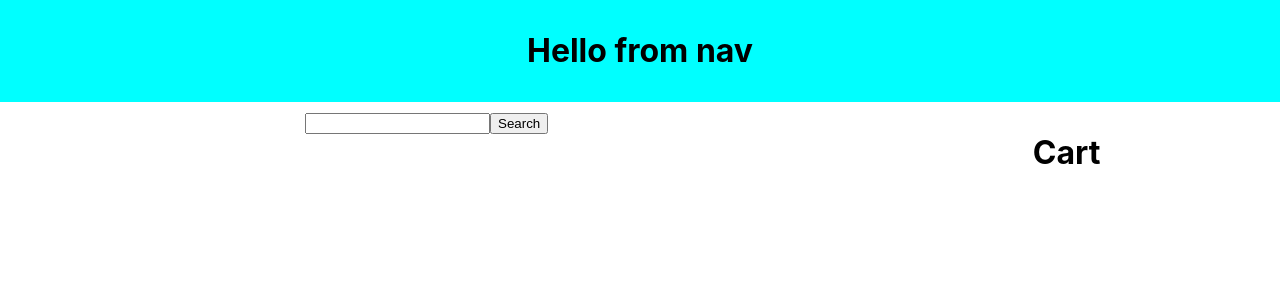
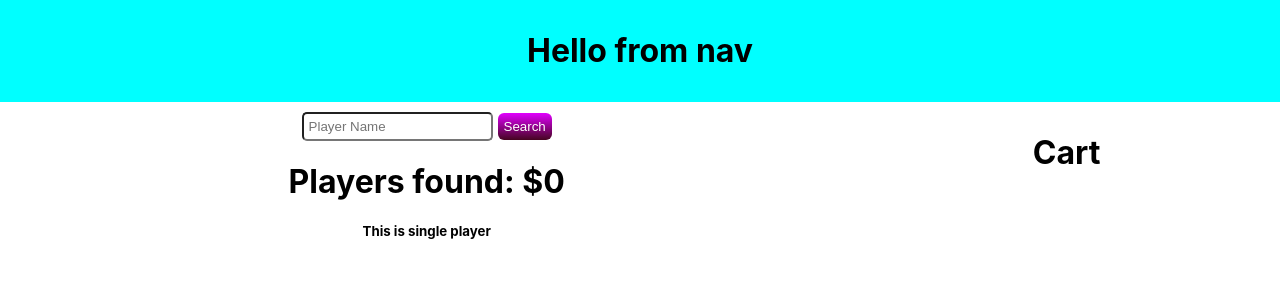
Before and after one commit to Mohiuddin10/sports-db, a React (Create React App) app: page / in a window 1280 px wide. Shown: the top 300 px of the page. Built offline with nearby package versions, Linux system fonts and the light colour scheme; no server answers.

Commit message:
working on singleplayers

```diff
--- a/src/components/Home/Home.css
+++ b/src/components/Home/Home.css
@@ -3,3 +3,15 @@
     grid-template-columns: 2fr 1fr;
     margin-top: 10px;
 }
+.search-inp {
+    padding: 5px;
+    border-radius: 5px;
+}
+.search-btn {
+    background-image: linear-gradient(rgb(225, 0, 255), rgb(69, 5, 32));
+    color: white;
+    margin-left: 5px;
+    border: none;
+    padding: 6px;
+    border-radius: 6px;
+}
--- a/src/components/Home/Home.jsx
+++ b/src/components/Home/Home.jsx
@@ -1,12 +1,25 @@
-import React from 'react';
+import React, { useEffect, useState } from 'react';
 import './Home.css';
+import Players from '../Players/Players';
 
 const Home = () => {
+    const [ players, setPlayers] = useState([]);
+    const [search, setSearch] = useState('');
+    useEffect(() => {
+        fetch(`https://www.thesportsdb.com/api/v1/json/3/searchplayers.php?p=${search}`)
+        .then(res => res.json())
+        .then(data => setPlayers(data?.player))
+    }, [search]);
+    console.log(players);
     return (
         <div className='home-container'>
             <div className="home-players">
-                <input type="text" name="" id="" />
+                <input onChange={(e) => setSearch(e.target.value)} type="text" name="" id="" className='search-inp' placeholder='Player Name'/>
                 <button className='search-btn'>Search</button>
+                <div className="players-container">
+                    <h1>Players found: ${players.length}</h1>
+                   <Players players={players}/>
+                </div>
             </div>
             <div className="home-cart">
                 <h1>Cart</h1>
--- /dev/null
+++ b/src/components/Players/Players.jsx
@@ -0,0 +1,19 @@
+import React from 'react';
+import './Players.css';
+import SInglePlayer from '../SinglePlayer/SInglePlayer';
+
+const Players = ({players}) => {
+
+    console.log(players);
+    return (
+        <div>
+            <SInglePlayer />
+            {
+
+            }
+
+        </div>
+    );
+};
+
+export default Players;
--- /dev/null
+++ b/src/components/SinglePlayer/SInglePlayer.jsx
@@ -0,0 +1,13 @@
+import React from 'react';
+import './SinglePlayer.css';
+
+const SInglePlayer = () => {
+    return (
+        <div>
+            <h5>This is single player</h5>
+
+        </div>
+    );
+};
+
+export default SInglePlayer;
```
Also changed, not shown: src/components/Players/Players.css (added), src/components/SinglePlayer/SinglePlayer.css (added).
